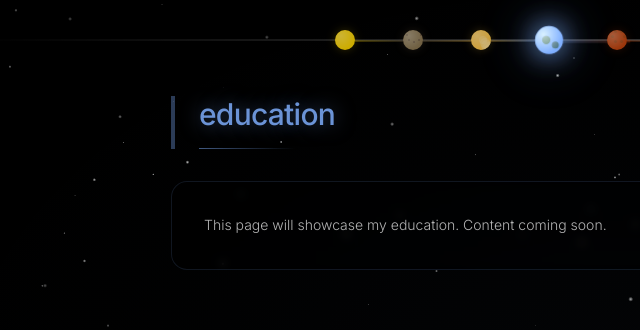
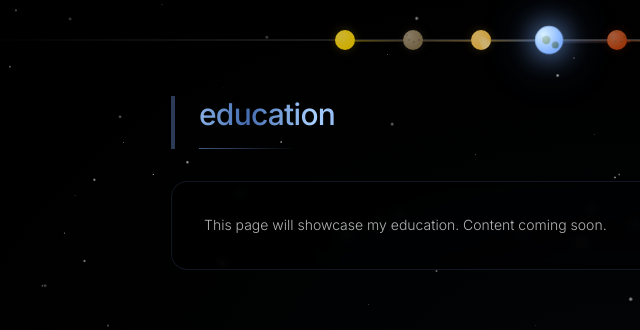
Before and after one commit to molocyxu/PersonalWebsite, an Astro site: page /education in a window 1280 px wide. Shown: the top 330 px of the page, 21-661 px from the left. Built offline with nearby package versions, Linux system fonts and the light colour scheme; Astro itself is replaced by a stand-in of ours.

Commit message:
Embellish titles

```diff
--- /dev/null
+++ b/src/components/MagicalText.tsx
@@ -0,0 +1,112 @@
+import { useEffect, useRef } from 'react';
+
+interface MagicalTextProps {
+  text: string;
+  color: string; // Planet color in hex format
+  colorRgb: string; // Planet color in RGB format (e.g., "140, 120, 83")
+  className?: string;
+}
+
+export default function MagicalText({ text, color, colorRgb, className = '' }: MagicalTextProps) {
+  const containerRef = useRef<HTMLSpanElement>(null);
+  const starsRef = useRef<HTMLDivElement[]>([]);
+
+  useEffect(() => {
+    const container = containerRef.current;
+    if (!container) return;
+
+    const stars = container.querySelectorAll<HTMLDivElement>('.magic-star');
+    starsRef.current = Array.from(stars);
+
+    const rand = (min: number, max: number) => Math.floor(Math.random() * (max - min + 1)) + min;
+
+    const animate = (star: HTMLDivElement) => {
+      star.style.setProperty('--star-left', `${rand(-10, 100)}%`);
+      star.style.setProperty('--star-top', `${rand(-40, 80)}%`);
+
+      // Reset animation to replay
+      star.style.animation = 'none';
+      star.offsetHeight; // Force reflow
+      star.style.animation = '';
+    };
+
+    let index = 0;
+    const interval = 1000;
+    const timeouts: NodeJS.Timeout[] = [];
+    const intervals: NodeJS.Timeout[] = [];
+
+    // Initialize stars with staggered delays
+    starsRef.current.forEach((star) => {
+      const timeoutId = setTimeout(() => {
+        animate(star);
+        const intervalId = setInterval(() => animate(star), interval);
+        intervals.push(intervalId);
+      }, index++ * (interval / 3));
+      timeouts.push(timeoutId);
+    });
+
+    // Cleanup
+    return () => {
+      timeouts.forEach((id) => clearTimeout(id));
+      intervals.forEach((id) => clearInterval(id));
+      starsRef.current = [];
+    };
+  }, []);
+
+  // Parse RGB for gradient
+  const rgbValues = colorRgb.split(',').map((v) => v.trim());
+  const r = parseInt(rgbValues[0] || '255');
+  const g = parseInt(rgbValues[1] || '255');
+  const b = parseInt(rgbValues[2] || '255');
+
+  // Create gradient colors (lighter and darker variations)
+  const lighterR = Math.min(255, r + 60);
+  const lighterG = Math.min(255, g + 60);
+  const lighterB = Math.min(255, b + 60);
+  const darkerR = Math.max(0, r - 40);
+  const darkerG = Math.max(0, g - 40);
+  const darkerB = Math.max(0, b - 40);
+
+  return (
+    <span
+      ref={containerRef}
+      className={`magical-text-wrapper relative inline-block ${className}`}
+      style={{
+        '--planet-color': color,
+        '--planet-rgb': colorRgb,
+        '--lighter-rgb': `${lighterR}, ${lighterG}, ${lighterB}`,
+        '--darker-rgb': `${darkerR}, ${darkerG}, ${darkerB}`,
+      } as React.CSSProperties}
+    >
+      {/* Stars */}
+      {[...Array(5)].map((_, i) => (
+        <div
+          key={i}
+          className="magic-star absolute pointer-events-none"
+          style={{
+            left: 'var(--star-left, 50%)',
+            top: 'var(--star-top, 50%)',
+            '--star-index': i,
+          } as React.CSSProperties}
+        >
+          <svg
+            width="16"
+            height="16"
+            viewBox="0 0 16 16"
+            fill="none"
+            xmlns="http://www.w3.org/2000/svg"
+            className="magic-star-svg"
+          >
+            <path
+              d="M8 0L9.5 5.5L15 7L9.5 8.5L8 14L6.5 8.5L1 7L6.5 5.5L8 0Z"
+              fill="currentColor"
+            />
+          </svg>
+        </div>
+      ))}
+
+      {/* Text with gradient animation */}
+      <span className="magic-text">{text}</span>
+    </span>
+  );
+}
--- a/src/pages/contact.astro
+++ b/src/pages/contact.astro
@@ -3,6 +3,7 @@ import Layout from '../layouts/Layout.astro';
 import PlanetNav from '../components/PlanetNav';
 import MagicalHoverCard from '../components/MagicalHoverCard';
 import SocialCard from '../components/SocialCard';
+import MagicalText from '../components/MagicalText';
 
 // Generate many stars for starfield
 const generateStarField = () => {
@@ -66,8 +67,8 @@ const socialLinks = [
     <div class="container mx-auto px-8 py-8 relative z-10 h-screen flex flex-col">
       <div class="max-w-6xl mx-auto w-full flex flex-col h-full animate-fade-in">
         <div class="border-l-4 pl-6 mb-8 flex-shrink-0" style="border-color: rgba(75, 112, 221, 0.4);">
-          <h1 class="text-3xl font-medium mb-4 lowercase tracking-tight" style="color: #4B70DD; text-shadow: 0 0 20px rgba(75, 112, 221, 0.5);">
-            contact
+          <h1 class="text-3xl font-medium mb-4 lowercase tracking-tight">
+            <MagicalText text="contact" color={planetColor} colorRgb={planetColorRgb} client:load />
           </h1>
           <div class="h-px w-24 mb-6" style="background: linear-gradient(to right, rgba(75, 112, 221, 0.6), transparent);"></div>
         </div>
--- a/src/pages/education.astro
+++ b/src/pages/education.astro
@@ -2,6 +2,7 @@
 import Layout from '../layouts/Layout.astro';
 import PlanetNav from '../components/PlanetNav';
 import MagicalHoverCard from '../components/MagicalHoverCard';
+import MagicalText from '../components/MagicalText';
 
 // Generate many stars for starfield
 const generateStarField = () => {
@@ -30,8 +31,8 @@ const planetColorRgb = '107, 147, 214';
     <div class="container mx-auto px-8 py-24 relative z-10">
       <div class="max-w-4xl mx-auto animate-fade-in">
         <div class="border-l-4 pl-6 mb-8" style="border-color: rgba(107, 147, 214, 0.4);">
-          <h1 class="text-3xl font-medium mb-4 lowercase tracking-tight" style="color: #6B93D6; text-shadow: 0 0 20px rgba(107, 147, 214, 0.5);">
-            education
+          <h1 class="text-3xl font-medium mb-4 lowercase tracking-tight">
+            <MagicalText text="education" color={planetColor} colorRgb={planetColorRgb} client:load />
           </h1>
           <div class="h-px w-24 mb-6" style="background: linear-gradient(to right, rgba(107, 147, 214, 0.6), transparent);"></div>
         </div>
--- a/src/pages/honors.astro
+++ b/src/pages/honors.astro
@@ -2,6 +2,7 @@
 import Layout from '../layouts/Layout.astro';
 import PlanetNav from '../components/PlanetNav';
 import MagicalHoverCard from '../components/MagicalHoverCard';
+import MagicalText from '../components/MagicalText';
 
 // Generate many stars for starfield
 const generateStarField = () => {
@@ -30,8 +31,8 @@ const planetColorRgb = '79, 208, 231';
     <div class="container mx-auto px-8 py-24 relative z-10">
       <div class="max-w-4xl mx-auto animate-fade-in">
         <div class="border-l-4 pl-6 mb-8" style="border-color: rgba(79, 208, 231, 0.4);">
-          <h1 class="text-3xl font-medium mb-4 lowercase tracking-tight" style="color: #4FD0E7; text-shadow: 0 0 20px rgba(79, 208, 231, 0.5);">
-            honors
+          <h1 class="text-3xl font-medium mb-4 lowercase tracking-tight">
+            <MagicalText text="honors" color={planetColor} colorRgb={planetColorRgb} client:load />
           </h1>
           <div class="h-px w-24 mb-6" style="background: linear-gradient(to right, rgba(79, 208, 231, 0.6), transparent);"></div>
         </div>
--- a/src/pages/life.astro
+++ b/src/pages/life.astro
@@ -2,6 +2,7 @@
 import Layout from '../layouts/Layout.astro';
 import PlanetNav from '../components/PlanetNav';
 import MagicalHoverCard from '../components/MagicalHoverCard';
+import MagicalText from '../components/MagicalText';
 
 // Generate many stars for starfield
 const generateStarField = () => {
@@ -30,8 +31,8 @@ const planetColorRgb = '250, 213, 165';
     <div class="container mx-auto px-8 py-24 relative z-10">
       <div class="max-w-4xl mx-auto animate-fade-in">
         <div class="border-l-4 pl-6 mb-8" style="border-color: rgba(250, 213, 165, 0.4);">
-          <h1 class="text-3xl font-medium mb-4 lowercase tracking-tight" style="color: #FAD5A5; text-shadow: 0 0 20px rgba(250, 213, 165, 0.5);">
-            life
+          <h1 class="text-3xl font-medium mb-4 lowercase tracking-tight">
+            <MagicalText text="life" color={planetColor} colorRgb={planetColorRgb} client:load />
           </h1>
           <div class="h-px w-24 mb-6" style="background: linear-gradient(to right, rgba(250, 213, 165, 0.6), transparent);"></div>
         </div>
--- a/src/pages/personal.astro
+++ b/src/pages/personal.astro
@@ -1,6 +1,7 @@
 ---
 import Layout from '../layouts/Layout.astro';
 import PlanetNav from '../components/PlanetNav';
+import MagicalText from '../components/MagicalText';
 
 // Generate many stars for starfield
 const generateStarField = () => {
@@ -24,8 +25,8 @@ const generateStarField = () => {
     <div class="container mx-auto px-8 py-24 relative z-10">
       <div class="max-w-4xl mx-auto animate-fade-in">
         <div class="border-l-4 pl-6 mb-8" style="border-color: rgba(255, 255, 255, 0.4);">
-          <h1 class="text-3xl font-medium mb-4 lowercase tracking-tight" style="color: #FFFFFF; text-shadow: 0 0 20px rgba(255, 255, 255, 0.5);">
-            personal
+          <h1 class="text-3xl font-medium mb-4 lowercase tracking-tight">
+            <MagicalText text="personal" color="#FFFFFF" colorRgb="255, 255, 255" client:load />
           </h1>
           <div class="h-px w-24 mb-6" style="background: linear-gradient(to right, rgba(255, 255, 255, 0.6), transparent);"></div>
         </div>
--- a/src/pages/projects.astro
+++ b/src/pages/projects.astro
@@ -2,6 +2,7 @@
 import Layout from '../layouts/Layout.astro';
 import PlanetNav from '../components/PlanetNav';
 import MagicalHoverCard from '../components/MagicalHoverCard';
+import MagicalText from '../components/MagicalText';
 
 // Generate many stars for starfield
 const generateStarField = () => {
@@ -30,8 +31,8 @@ const planetColorRgb = '255, 198, 73';
     <div class="container mx-auto px-8 py-24 relative z-10">
       <div class="max-w-4xl mx-auto animate-fade-in">
         <div class="border-l-4 pl-6 mb-8" style="border-color: rgba(255, 198, 73, 0.4);">
-          <h1 class="text-3xl font-medium mb-4 lowercase tracking-tight" style="color: #FFC649; text-shadow: 0 0 20px rgba(255, 198, 73, 0.5);">
-            projects
+          <h1 class="text-3xl font-medium mb-4 lowercase tracking-tight">
+            <MagicalText text="projects" color={planetColor} colorRgb={planetColorRgb} client:load />
           </h1>
           <div class="h-px w-24 mb-6" style="background: linear-gradient(to right, rgba(255, 198, 73, 0.6), transparent);"></div>
         </div>
--- a/src/pages/research.astro
+++ b/src/pages/research.astro
@@ -2,6 +2,7 @@
 import Layout from '../layouts/Layout.astro';
 import PlanetNav from '../components/PlanetNav';
 import MagicalHoverCard from '../components/MagicalHoverCard';
+import MagicalText from '../components/MagicalText';
 
 // Generate many stars for starfield
 const generateStarField = () => {
@@ -30,8 +31,8 @@ const planetColorRgb = '216, 202, 157';
     <div class="container mx-auto px-8 py-24 relative z-10">
       <div class="max-w-4xl mx-auto animate-fade-in">
         <div class="border-l-4 pl-6 mb-8" style="border-color: rgba(216, 202, 157, 0.4);">
-          <h1 class="text-3xl font-medium mb-4 lowercase tracking-tight" style="color: #D8CA9D; text-shadow: 0 0 20px rgba(216, 202, 157, 0.5);">
-            research
+          <h1 class="text-3xl font-medium mb-4 lowercase tracking-tight">
+            <MagicalText text="research" color={planetColor} colorRgb={planetColorRgb} client:load />
           </h1>
           <div class="h-px w-24 mb-6" style="background: linear-gradient(to right, rgba(216, 202, 157, 0.6), transparent);"></div>
         </div>
--- a/src/pages/resume.astro
+++ b/src/pages/resume.astro
@@ -1,6 +1,7 @@
 ---
 import Layout from '../layouts/Layout.astro';
 import PlanetNav from '../components/PlanetNav';
+import MagicalText from '../components/MagicalText';
 
 // Generate many stars for starfield
 const generateStarField = () => {
@@ -24,8 +25,8 @@ const generateStarField = () => {
     <div class="container mx-auto px-8 py-24 relative z-10">
       <div class="max-w-4xl mx-auto animate-fade-in">
         <div class="border-l-4 pl-6 mb-8" style="border-color: rgba(255, 255, 255, 0.4);">
-          <h1 class="text-3xl font-medium mb-4 lowercase tracking-tight" style="color: #FFFFFF; text-shadow: 0 0 20px rgba(255, 255, 255, 0.5);">
-            resume
+          <h1 class="text-3xl font-medium mb-4 lowercase tracking-tight">
+            <MagicalText text="resume" color="#FFFFFF" colorRgb="255, 255, 255" client:load />
           </h1>
           <div class="h-px w-24 mb-6" style="background: linear-gradient(to right, rgba(255, 255, 255, 0.6), transparent);"></div>
         </div>
--- a/src/pages/skills-experience.astro
+++ b/src/pages/skills-experience.astro
@@ -2,6 +2,7 @@
 import Layout from '../layouts/Layout.astro';
 import PlanetNav from '../components/PlanetNav';
 import MagicalHoverCard from '../components/MagicalHoverCard';
+import MagicalText from '../components/MagicalText';
 
 // Generate many stars for starfield
 const generateStarField = () => {
@@ -30,8 +31,8 @@ const planetColorRgb = '193, 68, 14';
     <div class="container mx-auto px-8 py-24 relative z-10">
       <div class="max-w-4xl mx-auto animate-fade-in">
         <div class="border-l-4 pl-6 mb-8" style="border-color: rgba(193, 68, 14, 0.4);">
-          <h1 class="text-3xl font-medium mb-4 lowercase tracking-tight" style="color: #C1440E; text-shadow: 0 0 20px rgba(193, 68, 14, 0.5);">
-            skills & experience
+          <h1 class="text-3xl font-medium mb-4 lowercase tracking-tight">
+            <MagicalText text="skills & experience" color={planetColor} colorRgb={planetColorRgb} client:load />
           </h1>
           <div class="h-px w-24 mb-6" style="background: linear-gradient(to right, rgba(193, 68, 14, 0.6), transparent);"></div>
         </div>
--- a/src/pages/socials.astro
+++ b/src/pages/socials.astro
@@ -1,6 +1,7 @@
 ---
 import Layout from '../layouts/Layout.astro';
 import PlanetNav from '../components/PlanetNav';
+import MagicalText from '../components/MagicalText';
 
 // Generate many stars for starfield
 const generateStarField = () => {
@@ -24,8 +25,8 @@ const generateStarField = () => {
     <div class="container mx-auto px-8 py-24 relative z-10">
       <div class="max-w-4xl mx-auto animate-fade-in">
         <div class="border-l-4 pl-6 mb-8" style="border-color: rgba(255, 255, 255, 0.4);">
-          <h1 class="text-3xl font-medium mb-4 lowercase tracking-tight" style="color: #FFFFFF; text-shadow: 0 0 20px rgba(255, 255, 255, 0.5);">
-            socials
+          <h1 class="text-3xl font-medium mb-4 lowercase tracking-tight">
+            <MagicalText text="socials" color="#FFFFFF" colorRgb="255, 255, 255" client:load />
           </h1>
           <div class="h-px w-24 mb-6" style="background: linear-gradient(to right, rgba(255, 255, 255, 0.6), transparent);"></div>
         </div>
--- a/src/pages/timeline.astro
+++ b/src/pages/timeline.astro
@@ -2,6 +2,7 @@
 import Layout from '../layouts/Layout.astro';
 import PlanetNav from '../components/PlanetNav';
 import MagicalHoverCard from '../components/MagicalHoverCard';
+import MagicalText from '../components/MagicalText';
 
 // Generate timeline entries for testing scroll
 const timelineEntries = Array.from({ length: 15 }, (_, i) => ({
@@ -36,8 +37,8 @@ const planetColorRgb = '140, 120, 83';
     <div class="container mx-auto px-8 py-24 relative z-10">
       <div class="max-w-4xl mx-auto animate-fade-in">
         <div class="border-l-4 pl-6 mb-8" style="border-color: rgba(140, 120, 83, 0.4);">
-          <h1 class="text-3xl font-medium mb-4 lowercase tracking-tight" style="color: #8C7853; text-shadow: 0 0 20px rgba(140, 120, 83, 0.5);">
-            timeline
+          <h1 class="text-3xl font-medium mb-4 lowercase tracking-tight">
+            <MagicalText text="timeline" color={planetColor} colorRgb={planetColorRgb} client:load />
           </h1>
           <div class="h-px w-24 mb-6" style="background: linear-gradient(to right, rgba(140, 120, 83, 0.6), transparent);"></div>
         </div>
--- a/src/styles/global.css
+++ b/src/styles/global.css
@@ -60,6 +60,74 @@
 .magical-hover-card > * {
   position: relative;
   z-index: 2;
+}
+
+/* Magical Text Effect - Gradient Animated Text with Sparkling Stars */
+.magical-text-wrapper {
+  position: relative;
+  display: inline-block;
+}
+
+.magic-text {
+  position: relative;
+  display: inline-block;
+  background: linear-gradient(
+    90deg,
+    rgba(var(--darker-rgb), 1) 0%,
+    rgba(var(--lighter-rgb), 1) 25%,
+    rgba(var(--planet-rgb), 1) 50%,
+    rgba(var(--lighter-rgb), 1) 75%,
+    rgba(var(--darker-rgb), 1) 100%
+  );
+  background-size: 200% 100%;
+  -webkit-background-clip: text;
+  -webkit-text-fill-color: transparent;
+  background-clip: text;
+  animation: background-pan 3s linear infinite;
+  will-change: background-position;
+}
+
+@keyframes background-pan {
+  0% {
+    background-position: 0% center;
+  }
+  100% {
+    background-position: 200% center;
+  }
+}
+
+.magic-star {
+  position: absolute;
+  left: var(--star-left, 50%);
+  top: var(--star-top, 50%);
+  transform: translate(-50%, -50%);
+  pointer-events: none;
+  z-index: 1;
+  color: rgba(var(--planet-rgb), 1);
+  opacity: 0;
+  will-change: transform, opacity;
+}
+
+.magic-star-svg {
+  width: 16px;
+  height: 16px;
+  filter: drop-shadow(0 0 4px rgb(var(--planet-rgb)));
+  animation: star-sparkle 1s ease-out forwards;
+}
+
+@keyframes star-sparkle {
+  0% {
+    opacity: 0;
+    transform: scale(0) rotate(0deg);
+  }
+  50% {
+    opacity: 1;
+    transform: scale(1.2) rotate(180deg);
+  }
+  100% {
+    opacity: 0;
+    transform: scale(0.8) rotate(360deg);
+  }
 }
 
 @layer base {
```
